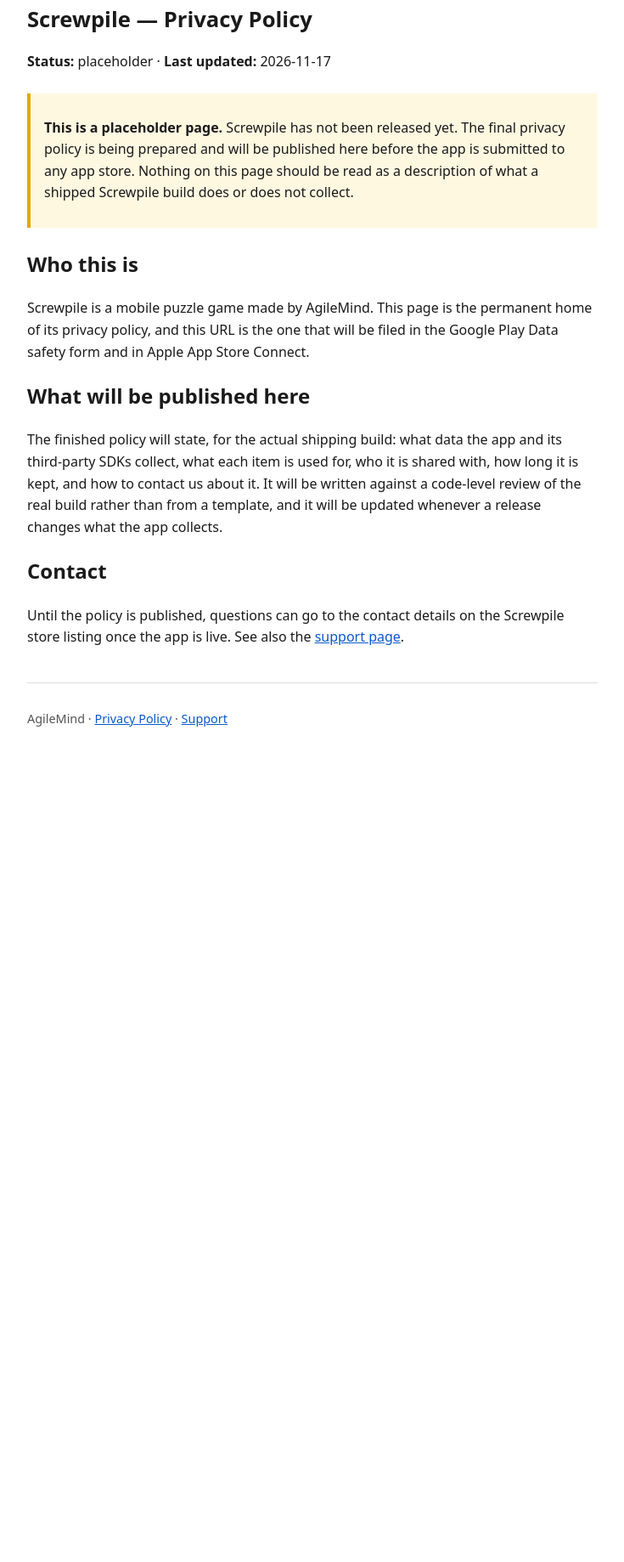
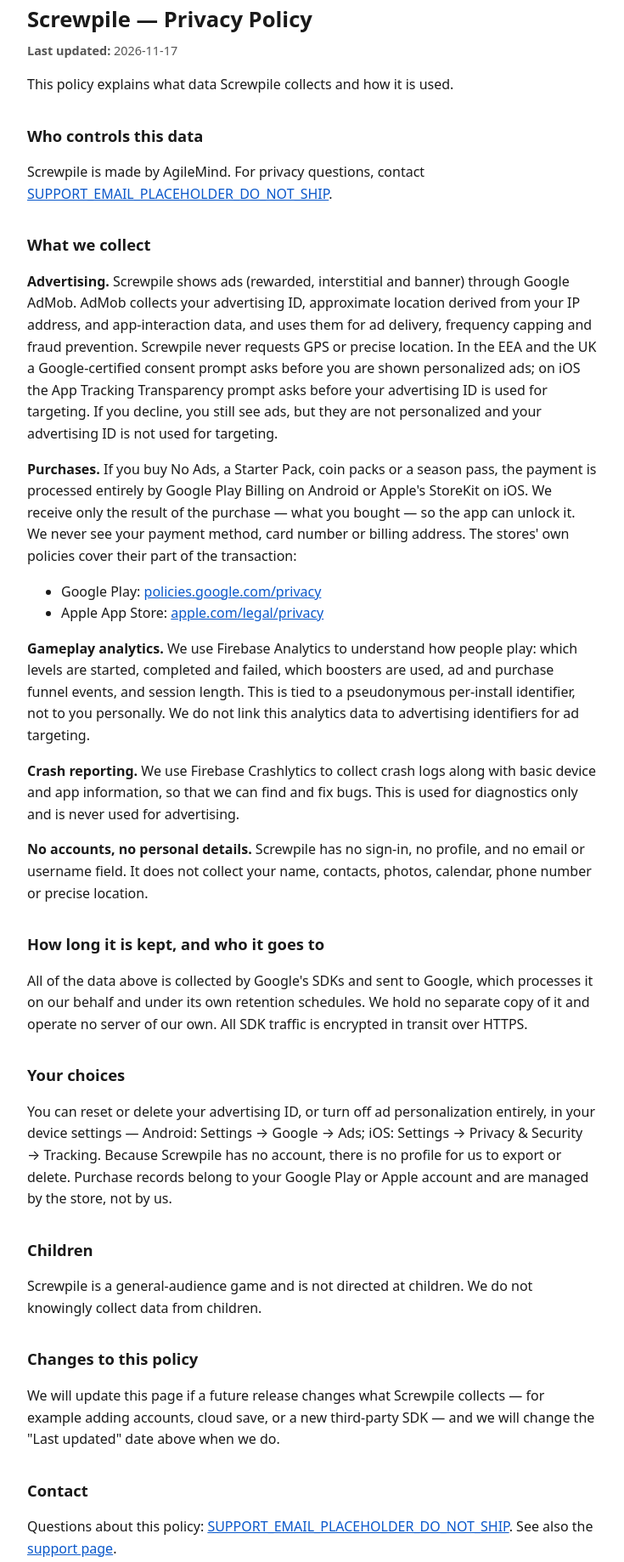
Before and after one commit to AgileMindConsultant/screwpile-web, a plain HTML site: page index.html in a window 1280 px wide. Shown: the part 46-1884 px from the top of the page at 85% size, without its empty margins (272-1007 px from the left). Before the commit the page ends 950 px from the top, so only its background shows below. Drawn offline with Linux system fonts and the light colour scheme.

Commit message:
Replace placeholder privacy/support pages with real copy (AGIAAAA-2653)
Privacy policy and support page written against the approved SDK stack
(AdMob, Play Billing / StoreKit, Firebase Analytics, Firebase Crashlytics)
and the M0.7 declarations on AGIAAAA-2477.

Resolves the two M0.7 open items that were blocking final copy:
- Crashlytics is in scope for M1, so crash-log collection is declared.
  Ball Sort's B5 exit criterion (crash-free sessions above the QA gate) is
  unmeasurable without a crash reporter, and Crashlytics is a free module
  of the already-approved Firebase project - no new vendor, account or cost.
- Firebase/GA4 is NOT linked to Google Ads. Linking would make analytics
  data "used to track" under Apple's ATT definition and "shared for
  advertising" under Play Data Safety, for no benefit at MVP since there
  is no paid UA spend at soft launch. The pages state no linkage, which
  makes "keep it unlinked" a configuration constraint, documented in
  the README.

The support page carries a reachable contact rather than deferring to the
store listing, which would be the circular reference that App Review
rejects (store Support URL -> support.html -> "see store listing").

The contact address is still a placeholder token in this commit and must
be substituted before merge - the board holds the address.

Co-Authored-By: Claude Opus 5 <noreply@anthropic.com>

```diff
--- a/index.html
+++ b/index.html
@@ -8,7 +8,8 @@
   body { font-family: system-ui, -apple-system, "Segoe UI", Roboto, sans-serif;
          line-height: 1.6; max-width: 42rem; margin: 0 auto; padding: 2rem 1.25rem; color: #1a1a1a; }
   h1 { font-size: 1.6rem; margin-bottom: 0.25rem; }
-  .note { background: #fff8e1; border-left: 4px solid #e6a700; padding: 0.75rem 1rem; margin: 1.5rem 0; }
+  h2 { font-size: 1.15rem; margin-top: 2rem; }
+  .updated { color: #555; font-size: 0.9rem; margin-top: 0; }
   footer { margin-top: 2.5rem; padding-top: 1rem; border-top: 1px solid #ddd; font-size: 0.9rem; color: #555; }
   a { color: #0a58ca; }
 </style>
@@ -16,30 +17,80 @@
 <body>
 
 <h1>Screwpile — Privacy Policy</h1>
-<p><strong>Status:</strong> placeholder · <strong>Last updated:</strong> 2026-11-17</p>
+<p class="updated"><strong>Last updated:</strong> 2026-11-17</p>
 
-<div class="note">
-<p><strong>This is a placeholder page.</strong> Screwpile has not been released yet. The final
-privacy policy is being prepared and will be published here before the app is submitted to any
-app store. Nothing on this page should be read as a description of what a shipped Screwpile
-build does or does not collect.</p>
-</div>
+<p>This policy explains what data Screwpile collects and how it is used.</p>
 
-<h2>Who this is</h2>
-<p>Screwpile is a mobile puzzle game made by AgileMind. This page is the permanent home of its
-privacy policy, and this URL is the one that will be filed in the Google Play Data safety form
-and in Apple App Store Connect.</p>
+<h2>Who controls this data</h2>
 
-<h2>What will be published here</h2>
-<p>The finished policy will state, for the actual shipping build: what data the app and its
-third-party SDKs collect, what each item is used for, who it is shared with, how long it is
-kept, and how to contact us about it. It will be written against a code-level review of the
-real build rather than from a template, and it will be updated whenever a release changes what
-the app collects.</p>
+<p>Screwpile is made by AgileMind. For privacy questions, contact
+<a href="mailto:SUPPORT_EMAIL_PLACEHOLDER_DO_NOT_SHIP">SUPPORT_EMAIL_PLACEHOLDER_DO_NOT_SHIP</a>.</p>
+
+<h2>What we collect</h2>
+
+<p><strong>Advertising.</strong> Screwpile shows ads (rewarded, interstitial and banner) through
+Google AdMob. AdMob collects your advertising ID, approximate location derived from your IP
+address, and app-interaction data, and uses them for ad delivery, frequency capping and fraud
+prevention. Screwpile never requests GPS or precise location. In the EEA and the UK a
+Google-certified consent prompt asks before you are shown personalized ads; on iOS the App
+Tracking Transparency prompt asks before your advertising ID is used for targeting. If you
+decline, you still see ads, but they are not personalized and your advertising ID is not used
+for targeting.</p>
+
+<p><strong>Purchases.</strong> If you buy No Ads, a Starter Pack, coin packs or a season pass,
+the payment is processed entirely by Google Play Billing on Android or Apple's StoreKit on iOS.
+We receive only the result of the purchase — what you bought — so the app can unlock it. We
+never see your payment method, card number or billing address. The stores' own policies cover
+their part of the transaction:</p>
+
+<ul>
+<li>Google Play: <a href="https://policies.google.com/privacy">policies.google.com/privacy</a></li>
+<li>Apple App Store: <a href="https://www.apple.com/legal/privacy/">apple.com/legal/privacy</a></li>
+</ul>
+
+<p><strong>Gameplay analytics.</strong> We use Firebase Analytics to understand how people play:
+which levels are started, completed and failed, which boosters are used, ad and purchase funnel
+events, and session length. This is tied to a pseudonymous per-install identifier, not to you
+personally. We do not link this analytics data to advertising identifiers for ad targeting.</p>
+
+<p><strong>Crash reporting.</strong> We use Firebase Crashlytics to collect crash logs along with
+basic device and app information, so that we can find and fix bugs. This is used for diagnostics
+only and is never used for advertising.</p>
+
+<p><strong>No accounts, no personal details.</strong> Screwpile has no sign-in, no profile, and no
+email or username field. It does not collect your name, contacts, photos, calendar, phone number
+or precise location.</p>
+
+<h2>How long it is kept, and who it goes to</h2>
+
+<p>All of the data above is collected by Google's SDKs and sent to Google, which processes it on
+our behalf and under its own retention schedules. We hold no separate copy of it and operate no
+server of our own. All SDK traffic is encrypted in transit over HTTPS.</p>
+
+<h2>Your choices</h2>
+
+<p>You can reset or delete your advertising ID, or turn off ad personalization entirely, in your
+device settings — Android: Settings → Google → Ads; iOS: Settings → Privacy &amp; Security →
+Tracking. Because Screwpile has no account, there is no profile for us to export or delete.
+Purchase records belong to your Google Play or Apple account and are managed by the store, not
+by us.</p>
+
+<h2>Children</h2>
+
+<p>Screwpile is a general-audience game and is not directed at children. We do not knowingly
+collect data from children.</p>
+
+<h2>Changes to this policy</h2>
+
+<p>We will update this page if a future release changes what Screwpile collects — for example
+adding accounts, cloud save, or a new third-party SDK — and we will change the "Last updated"
+date above when we do.</p>
 
 <h2>Contact</h2>
-<p>Until the policy is published, questions can go to the contact details on the Screwpile store
-listing once the app is live. See also the <a href="support.html">support page</a>.</p>
+
+<p>Questions about this policy:
+<a href="mailto:SUPPORT_EMAIL_PLACEHOLDER_DO_NOT_SHIP">SUPPORT_EMAIL_PLACEHOLDER_DO_NOT_SHIP</a>.
+See also the <a href="support.html">support page</a>.</p>
 
 <footer>
 <p>AgileMind · <a href="index.html">Privacy Policy</a> · <a href="support.html">Support</a></p>
```
Also changed, not shown: support.html (+46 -14 lines), 1 other file.
